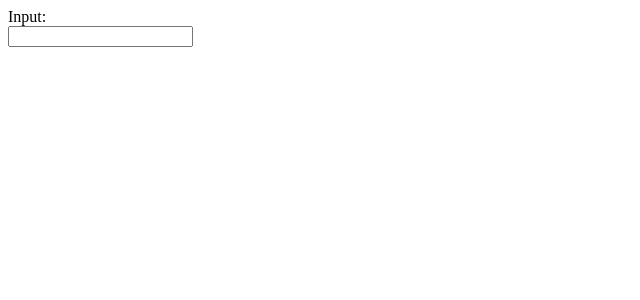
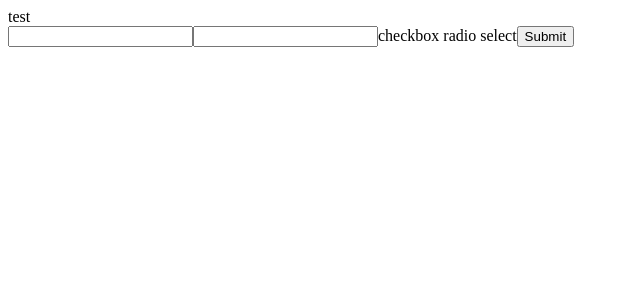
Before and after one commit to modsomjeed/React-2, a React (Create React App) app: page / in a window 1280 px wide. Shown: the top 300 px of the page, without its empty margins (0-640 px from the left). Built offline with nearby package versions, Linux system fonts and the light colour scheme.

Commit message:
1 file modified

```diff
--- a/App.tsx
+++ b/App.tsx
@@ -1,18 +1,38 @@
 import * as React from 'react';
 import './style.css';
-import Input from './Input';
+// import Input from './Input';
 
 export default function App() {
-  const [input, setInput] = React.useState('');
-
-  const onChange = (v) => {
-    setInput(v);
+  const [state, setState] = React.useState({ firstName: '', lastName: '' });
+  const onSubmit = (event) => {
+    event.preventDefault();
+    console.log(`${state.firstName} : ${state.lastName}`);
   };
 
+  const onChange = (event) => {
+    const name = event.target.name;
+    const value = event.target.value;
+    setState((prevState) => ({ ...prevState, [name]: value }));
+  };
   return (
     <React.Fragment>
-      Input: {input}
-      <Input onValueChange={onChange} />
+      <div>test</div>
+      <form onSubmit={onSubmit}>
+        <input
+          name="firstName"
+          value={state.firstName}
+          onChange={onChange}
+          required
+        />
+        <input
+          name="lastName"
+          value={state.lastName}
+          onChange={onChange}
+          required
+        />
+        checkbox radio select
+        <button type="submit">Submit</button>
+      </form>
     </React.Fragment>
   );
 }
```
